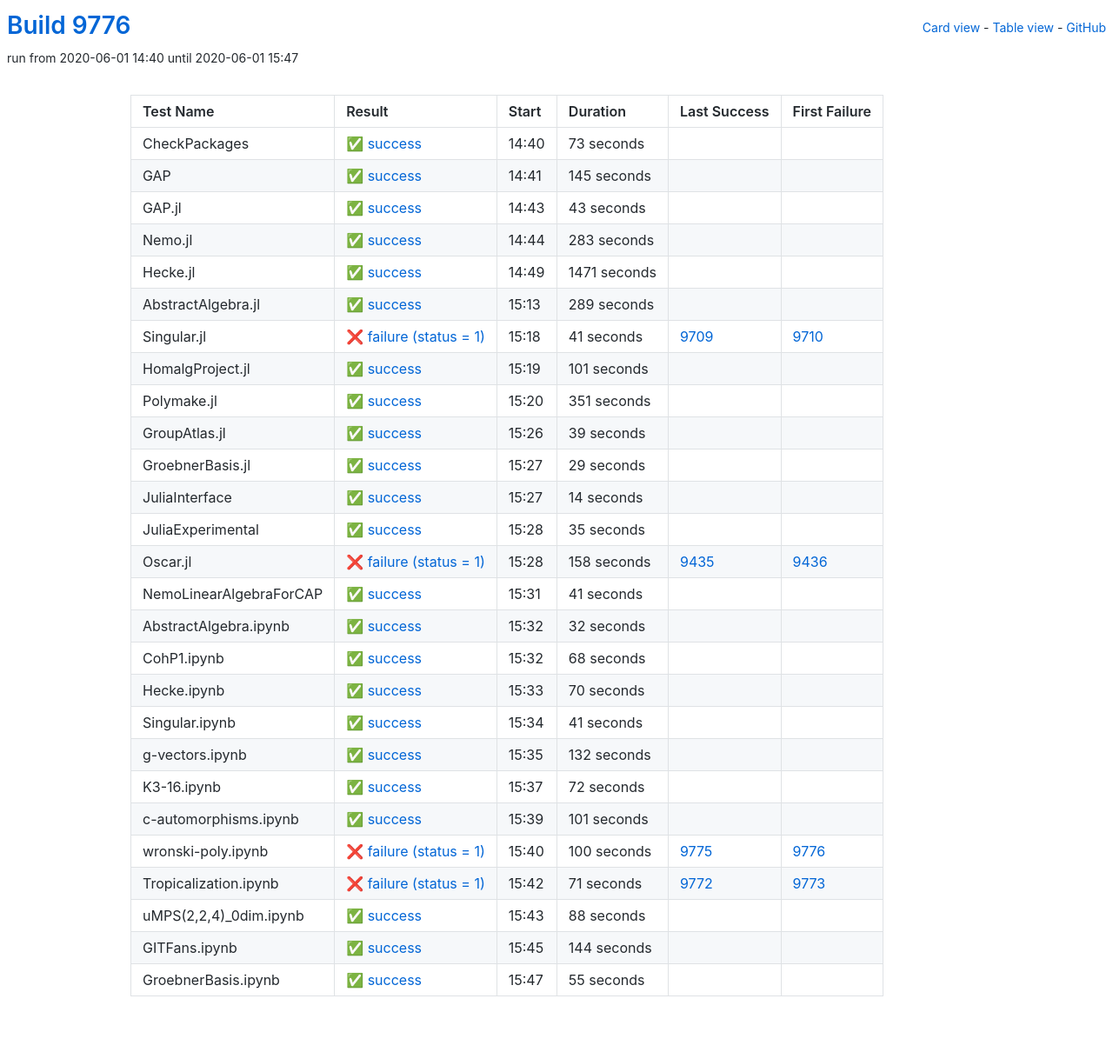
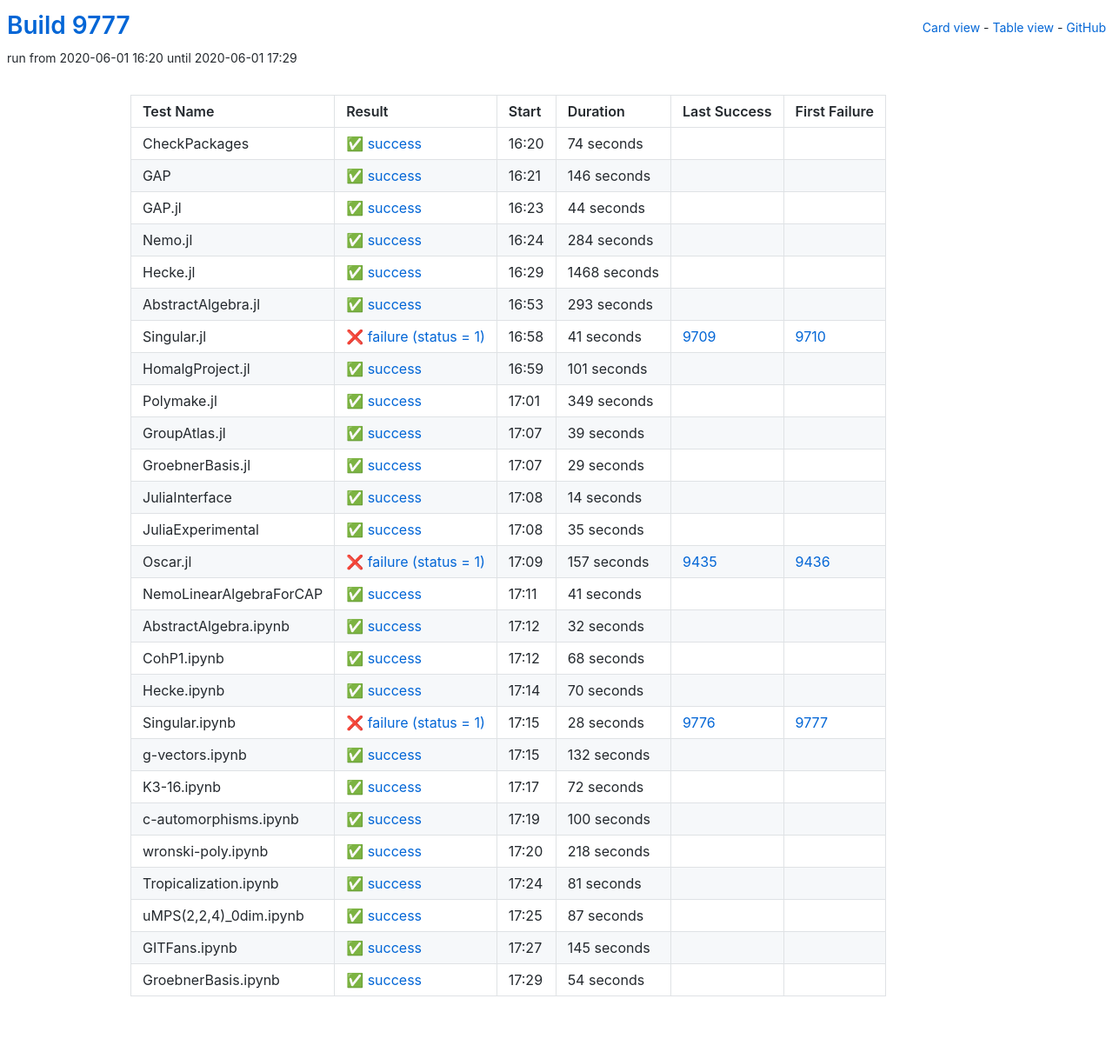
Before and after one commit to oscar-system/oscar-ci-status, a Jekyll site: the page built from table.html, in a window 1280 px wide. Shown: the whole page at 87% size. Built offline with Jekyll 4.4.1, drawn with Linux system fonts in a browser that asks for light colours.

Commit message:
Build 9777

```diff
--- a/_data/ci.yml
+++ b/_data/ci.yml
@@ -1,77 +1,77 @@
-build: 9776
-build_url: https://oscarci.mathematik.uni-kl.de/job/oscar/9776/
+build: 9777
+build_url: https://oscarci.mathematik.uni-kl.de/job/oscar/9777/
 job: oscar
 tests:
-- duration: 73
+- duration: 74
   exitcode: 0
   first_failure: false
   first_failure_url: null
   id: checkpackages
   last_success: false
   last_success_url: null
-  log: https://oscarci.mathematik.uni-kl.de/job/oscar/9776/artifact/logs/build-9776/CheckPackages.log
+  log: https://oscarci.mathematik.uni-kl.de/job/oscar/9777/artifact/logs/build-9777/CheckPackages.log
   name: CheckPackages
-  start: 2020-06-01 14:40
+  start: 2020-06-01 16:20
   status: success
   success: true
-- duration: 145
+- duration: 146
   exitcode: 0
   first_failure: false
   first_failure_url: null
   id: gap
   last_success: false
   last_success_url: null
-  log: https://oscarci.mathematik.uni-kl.de/job/oscar/9776/artifact/logs/build-9776/GAP.log
+  log: https://oscarci.mathematik.uni-kl.de/job/oscar/9777/artifact/logs/build-9777/GAP.log
   name: GAP
-  start: 2020-06-01 14:41
+  start: 2020-06-01 16:21
   status: success
   success: true
-- duration: 43
+- duration: 44
   exitcode: 0
   first_failure: false
   first_failure_url: null
   id: gap-jl
   last_success: false
   last_success_url: null
-  log: https://oscarci.mathematik.uni-kl.de/job/oscar/9776/artifact/logs/build-9776/GAP.jl.log
+  log: https://oscarci.mathematik.uni-kl.de/job/oscar/9777/artifact/logs/build-9777/GAP.jl.log
   name: GAP.jl
-  start: 2020-06-01 14:43
+  start: 2020-06-01 16:23
   status: success
   success: true
-- duration: 283
+- duration: 284
   exitcode: 0
   first_failure: false
   first_failure_url: null
   id: nemo-jl
   last_success: false
   last_success_url: null
-  log: https://oscarci.mathematik.uni-kl.de/job/oscar/9776/artifact/logs/build-9776/Nemo.jl.log
+  log: https://oscarci.mathematik.uni-kl.de/job/oscar/9777/artifact/logs/build-9777/Nemo.jl.log
   name: Nemo.jl
-  start: 2020-06-01 14:44
+  start: 2020-06-01 16:24
   status: success
   success: true
-- duration: 1471
+- duration: 1468
   exitcode: 0
   first_failure: false
   first_failure_url: null
   id: hecke-jl
   last_success: false
   last_success_url: null
-  log: https://oscarci.mathematik.uni-kl.de/job/oscar/9776/artifact/logs/build-9776/Hecke.jl.log
+  log: https://oscarci.mathematik.uni-kl.de/job/oscar/9777/artifact/logs/build-9777/Hecke.jl.log
   name: Hecke.jl
-  start: 2020-06-01 14:49
+  start: 2020-06-01 16:29
   status: success
   success: true
-- duration: 289
+- duration: 293
   exitcode: 0
   first_failure: false
   first_failure_url: null
   id: abstractalgebra-jl
   last_success: false
   last_success_url: null
-  log: https://oscarci.mathematik.uni-kl.de/job/oscar/9776/artifact/logs/build-9776/AbstractAlgebra.jl.log
+  log: https://oscarci.mathematik.uni-kl.de/job/oscar/9777/artifact/logs/build-9777/AbstractAlgebra.jl.log
   name: AbstractAlgebra.jl
-  start: 2020-06-01 15:13
+  start: 2020-06-01 16:53
   status: success
   success: true
 - duration: 41
@@ -81,9 +81,9 @@
   id: singular-jl
   last_success: 9709
   last_success_url: https://oscarci.mathematik.uni-kl.de/job/oscar/9709/
-  log: https://oscarci.mathematik.uni-kl.de/job/oscar/9776/artifact/logs/build-9776/Singular.jl.log
+  log: https://oscarci.mathematik.uni-kl.de/job/oscar/9777/artifact/logs/build-9777/Singular.jl.log
   name: Singular.jl
-  start: 2020-06-01 15:18
+  start: 2020-06-01 16:58
   status: failure
   success: false
 - duration: 101
@@ -93,21 +93,21 @@
   id: homalgproject-jl
   last_success: false
   last_success_url: null
-  log: https://oscarci.mathematik.uni-kl.de/job/oscar/9776/artifact/logs/build-9776/HomalgProject.jl.log
+  log: https://oscarci.mathematik.uni-kl.de/job/oscar/9777/artifact/logs/build-9777/HomalgProject.jl.log
   name: HomalgProject.jl
-  start: 2020-06-01 15:19
+  start: 2020-06-01 16:59
   status: success
   success: true
-- duration: 351
+- duration: 349
   exitcode: 0
   first_failure: false
   first_failure_url: null
   id: polymake-jl
   last_success: false
   last_success_url: null
-  log: https://oscarci.mathematik.uni-kl.de/job/oscar/9776/artifact/logs/build-9776/Polymake.jl.log
+  log: https://oscarci.mathematik.uni-kl.de/job/oscar/9777/artifact/logs/build-9777/Polymake.jl.log
   name: Polymake.jl
-  start: 2020-06-01 15:20
+  start: 2020-06-01 17:01
   status: success
   success: true
 - duration: 39
@@ -117,9 +117,9 @@
   id: groupatlas-jl
   last_success: false
   last_success_url: null
-  log: https://oscarci.mathematik.uni-kl.de/job/oscar/9776/artifact/logs/build-9776/GroupAtlas.jl.log
+  log: https://oscarci.mathematik.uni-kl.de/job/oscar/9777/artifact/logs/build-9777/GroupAtlas.jl.log
   name: GroupAtlas.jl
-  start: 2020-06-01 15:26
+  start: 2020-06-01 17:07
   status: success
   success: true
 - duration: 29
@@ -129,9 +129,9 @@
   id: groebnerbasis-jl
   last_success: false
   last_success_url: null
-  log: https://oscarci.mathematik.uni-kl.de/job/oscar/9776/artifact/logs/build-9776/GroebnerBasis.jl.log
+  log: https://oscarci.mathematik.uni-kl.de/job/oscar/9777/artifact/logs/build-9777/GroebnerBasis.jl.log
   name: GroebnerBasis.jl
-  start: 2020-06-01 15:27
+  start: 2020-06-01 17:07
   status: success
   success: true
 - duration: 14
@@ -141,9 +141,9 @@
   id: juliainterface
   last_success: false
   last_success_url: null
-  log: https://oscarci.mathematik.uni-kl.de/job/oscar/9776/artifact/logs/build-9776/JuliaInterface.log
+  log: https://oscarci.mathematik.uni-kl.de/job/oscar/9777/artifact/logs/build-9777/JuliaInterface.log
   name: JuliaInterface
-  start: 2020-06-01 15:27
+  start: 2020-06-01 17:08
   status: success
   success: true
 - duration: 35
@@ -153,21 +153,21 @@
   id: juliaexperimental
   last_success: false
   last_success_url: null
-  log: https://oscarci.mathematik.uni-kl.de/job/oscar/9776/artifact/logs/build-9776/JuliaExperimental.log
+  log: https://oscarci.mathematik.uni-kl.de/job/oscar/9777/artifact/logs/build-9777/JuliaExperimental.log
   name: JuliaExperimental
-  start: 2020-06-01 15:28
+  start: 2020-06-01 17:08
   status: success
   success: true
-- duration: 158
+- duration: 157
   exitcode: 1
   first_failure: 9436
   first_failure_url: https://oscarci.mathematik.uni-kl.de/job/oscar/9436/
   id: oscar-jl
   last_success: 9435
   last_success_url: https://oscarci.mathematik.uni-kl.de/job/oscar/9435/
-  log: https://oscarci.mathematik.uni-kl.de/job/oscar/9776/artifact/logs/build-9776/Oscar.jl.log
+  log: https://oscarci.mathematik.uni-kl.de/job/oscar/9777/artifact/logs/build-9777/Oscar.jl.log
   name: Oscar.jl
-  start: 2020-06-01 15:28
+  start: 2020-06-01 17:09
   status: failure
   success: false
 - duration: 41
@@ -177,9 +177,9 @@
   id: nemolinearalgebraforcap
   last_success: false
   last_success_url: null
-  log: https://oscarci.mathematik.uni-kl.de/job/oscar/9776/artifact/logs/build-9776/NemoLinearAlgebraForCAP.log
+  log: https://oscarci.mathematik.uni-kl.de/job/oscar/9777/artifact/logs/build-9777/NemoLinearAlgebraForCAP.log
   name: NemoLinearAlgebraForCAP
-  start: 2020-06-01 15:31
+  start: 2020-06-01 17:11
   status: success
   success: true
 - duration: 32
@@ -189,9 +189,9 @@
   id: abstractalgebra-ipynb
   last_success: false
   last_success_url: null
-  log: https://oscarci.mathematik.uni-kl.de/job/oscar/9776/artifact/logs/build-9776/AbstractAlgebra.ipynb.log
+  log: https://oscarci.mathematik.uni-kl.de/job/oscar/9777/artifact/logs/build-9777/AbstractAlgebra.ipynb.log
   name: AbstractAlgebra.ipynb
-  start: 2020-06-01 15:32
+  start: 2020-06-01 17:12
   status: success
   success: true
 - duration: 68
@@ -201,9 +201,9 @@
   id: cohp1-ipynb
   last_success: false
   last_success_url: null
-  log: https://oscarci.mathematik.uni-kl.de/job/oscar/9776/artifact/logs/build-9776/CohP1.ipynb.log
+  log: https://oscarci.mathematik.uni-kl.de/job/oscar/9777/artifact/logs/build-9777/CohP1.ipynb.log
   name: CohP1.ipynb
-  start: 2020-06-01 15:32
+  start: 2020-06-01 17:12
   status: success
   success: true
 - duration: 70
@@ -213,23 +213,23 @@
   id: hecke-ipynb
   last_success: false
   last_success_url: null
-  log: https://oscarci.mathematik.uni-kl.de/job/oscar/9776/artifact/logs/build-9776/Hecke.ipynb.log
+  log: https://oscarci.mathematik.uni-kl.de/job/oscar/9777/artifact/logs/build-9777/Hecke.ipynb.log
   name: Hecke.ipynb
-  start: 2020-06-01 15:33
+  start: 2020-06-01 17:14
   status: success
   success: true
-- duration: 41
-  exitcode: 0
-  first_failure: false
-  first_failure_url: null
+- duration: 28
+  exitcode: 1
+  first_failure: 9777
+  first_failure_url: https://oscarci.mathematik.uni-kl.de/job/oscar/9777/
   id: singular-ipynb
-  last_success: false
-  last_success_url: null
-  log: https://oscarci.mathematik.uni-kl.de/job/oscar/9776/artifact/logs/build-9776/Singular.ipynb.log
+  last_success: 9776
+  last_success_url: https://oscarci.mathematik.uni-kl.de/job/oscar/9776/
+  log: https://oscarci.mathematik.uni-kl.de/job/oscar/9777/artifact/logs/build-9777/Singular.ipynb.log
   name: Singular.ipynb
-  start: 2020-06-01 15:34
-  status: success
-  success: true
+  start: 2020-06-01 17:15
+  status: failure
+  success: false
 - duration: 132
   exitcode: 0
   first_failure: false
@@ -237,9 +237,9 @@
   id: g-vectors-ipynb
   last_success: false
   last_success_url: null
-  log: https://oscarci.mathematik.uni-kl.de/job/oscar/9776/artifact/logs/build-9776/g-vectors.ipynb.log
+  log: https://oscarci.mathematik.uni-kl.de/job/oscar/9777/artifact/logs/build-9777/g-vectors.ipynb.log
   name: g-vectors.ipynb
-  start: 2020-06-01 15:35
+  start: 2020-06-01 17:15
   status: success
   success: true
 - duration: 72
@@ -249,80 +249,80 @@
   id: k3-16-ipynb
   last_success: false
   last_success_url: null
-  log: https://oscarci.mathematik.uni-kl.de/job/oscar/9776/artifact/logs/build-9776/K3-16.ipynb.log
+  log: https://oscarci.mathematik.uni-kl.de/job/oscar/9777/artifact/logs/build-9777/K3-16.ipynb.log
   name: K3-16.ipynb
-  start: 2020-06-01 15:37
+  start: 2020-06-01 17:17
   status: success
   success: true
-- duration: 101
+- duration: 100
   exitcode: 0
   first_failure: false
   first_failure_url: null
   id: c-automorphisms-ipynb
   last_success: false
   last_success_url: null
-  log: https://oscarci.mathematik.uni-kl.de/job/oscar/9776/artifact/logs/build-9776/c-automorphisms.ipynb.log
+  log: https://oscarci.mathematik.uni-kl.de/job/oscar/9777/artifact/logs/build-9777/c-automorphisms.ipynb.log
   name: c-automorphisms.ipynb
-  start: 2020-06-01 15:39
+  start: 2020-06-01 17:19
   status: success
   success: true
-- duration: 100
-  exitcode: 1
-  first_failure: 9776
-  first_failure_url: https://oscarci.mathematik.uni-kl.de/job/oscar/9776/
+- duration: 218
+  exitcode: 0
+  first_failure: false
+  first_failure_url: null
   id: wronski-poly-ipynb
-  last_success: 9775
-  last_success_url: https://oscarci.mathematik.uni-kl.de/job/oscar/9775/
-  log: https://oscarci.mathematik.uni-kl.de/job/oscar/9776/artifact/logs/build-9776/wronski-poly.ipynb.log
+  last_success: false
+  last_success_url: null
+  log: https://oscarci.mathematik.uni-kl.de/job/oscar/9777/artifact/logs/build-9777/wronski-poly.ipynb.log
   name: wronski-poly.ipynb
-  start: 2020-06-01 15:40
-  status: failure
-  success: false
-- duration: 71
-  exitcode: 1
-  first_failure: 9773
-  first_failure_url: https://oscarci.mathematik.uni-kl.de/job/oscar/9773/
+  start: 2020-06-01 17:20
+  status: success
+  success: true
+- duration: 81
+  exitcode: 0
+  first_failure: false
+  first_failure_url: null
   id: tropicalization-ipynb
-  last_success: 9772
-  last_success_url: https://oscarci.mathematik.uni-kl.de/job/oscar/9772/
-  log: https://oscarci.mathematik.uni-kl.de/job/oscar/9776/artifact/logs/build-9776/Tropicalization.ipynb.log
+  last_success: false
+  last_success_url: null
+  log: https://oscarci.mathematik.uni-kl.de/job/oscar/9777/artifact/logs/build-9777/Tropicalization.ipynb.log
   name: Tropicalization.ipynb
-  start: 2020-06-01 15:42
-  status: failure
-  success: false
-- duration: 88
+  start: 2020-06-01 17:24
+  status: success
+  success: true
+- duration: 87
   exitcode: 0
   first_failure: false
   first_failure_url: null
   id: umps-2-2-4-0dim-ipynb
   last_success: false
   last_success_url: null
-  log: https://oscarci.mathematik.uni-kl.de/job/oscar/9776/artifact/logs/build-9776/uMPS-2-2-4-_0dim.ipynb.log
+  log: https://oscarci.mathematik.uni-kl.de/job/oscar/9777/artifact/logs/build-9777/uMPS-2-2-4-_0dim.ipynb.log
   name: uMPS(2,2,4)_0dim.ipynb
-  start: 2020-06-01 15:43
+  start: 2020-06-01 17:25
   status: success
   success: true
-- duration: 144
+- duration: 145
   exitcode: 0
   first_failure: false
   first_failure_url: null
   id: gitfans-ipynb
   last_success: false
   last_success_url: null
-  log: https://oscarci.mathematik.uni-kl.de/job/oscar/9776/artifact/logs/build-9776/GITFans.ipynb.log
+  log: https://oscarci.mathematik.uni-kl.de/job/oscar/9777/artifact/logs/build-9777/GITFans.ipynb.log
   name: GITFans.ipynb
-  start: 2020-06-01 15:45
+  start: 2020-06-01 17:27
   status: success
   success: true
-- duration: 55
+- duration: 54
   exitcode: 0
   first_failure: false
   first_failure_url: null
   id: groebnerbasis-ipynb
   last_success: false
   last_success_url: null
-  log: https://oscarci.mathematik.uni-kl.de/job/oscar/9776/artifact/logs/build-9776/GroebnerBasis.ipynb.log
+  log: https://oscarci.mathematik.uni-kl.de/job/oscar/9777/artifact/logs/build-9777/GroebnerBasis.ipynb.log
   name: GroebnerBasis.ipynb
-  start: 2020-06-01 15:47
+  start: 2020-06-01 17:29
   status: success
   success: true
```
Also changed, not shown: README.md.
